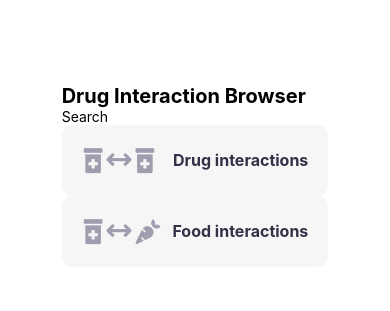
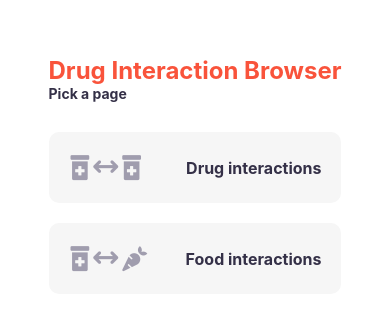
Before and after one commit to hhourani27/drug-interaction, a React Native app: screen / in a window 390 px wide. Shown: the part 247-558 px from the top of the page. Built offline with nearby package versions, Linux system fonts and the light colour scheme.

Commit message:
ui: improve styling of main page

```diff
--- a/App.js
+++ b/App.js
@@ -1,5 +1,5 @@
 import { StatusBar } from "expo-status-bar";
-import { StyleSheet, Text, View, Image } from "react-native";
+import { StyleSheet, Text, View } from "react-native";
 import { DrugInteractionButton } from "./components/DrugInteractionButton";
 import { FoodInteractionButton } from "./components/FoodInteractionButton";
 
@@ -7,8 +7,10 @@ export default function App() {
   return (
     <View style={styles.container}>
       <View style={styles.content}>
-        <Text style={styles.title}>Drug Interaction Browser</Text>
-        <Text style={styles.subtitle}>Search</Text>
+        <View style={styles.textContainer}>
+          <Text style={styles.title}>Drug Interaction Browser</Text>
+          <Text style={styles.subtitle}>Pick a page</Text>
+        </View>
         <View style={styles.buttonContainer}>
           <DrugInteractionButton />
           <FoodInteractionButton />
@@ -33,9 +35,19 @@ const styles = StyleSheet.create({
     backgroundColor: "#fff",
     alignItems: "stretch",
     justifyContent: "center",
+    gap: 30,
   },
+  textContainer: {},
   title: {
-    fontSize: 20,
+    color: "#F9533B",
+    fontSize: 24,
     fontWeight: "bold",
   },
+  subtitle: {
+    color: "#343047",
+    fontWeight: "bold",
+  },
+  buttonContainer: {
+    gap: 20,
+  },
 });
```
